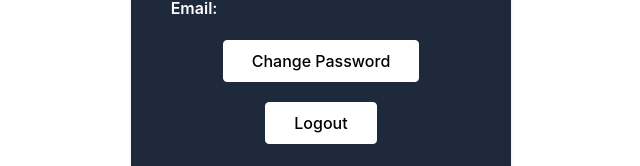
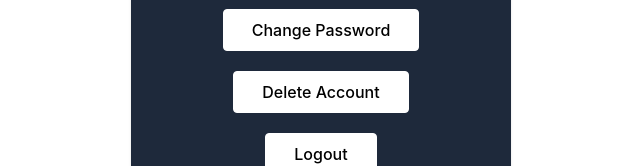
Before and after one commit to MuhammadHammad-github/crudAuth, a React (Vite) app: page / in a window 1280 px wide. Shown: the part 483-649 px from the top of the page, without its empty margins (319-959 px from the left). Built offline with nearby package versions, Linux system fonts and the light colour scheme; no server answers; sample sign-in values are in the browser's storage.

Commit message:
added delete user functionality

```diff
--- a/src/pages/Home.jsx
+++ b/src/pages/Home.jsx
@@ -74,6 +74,23 @@ const Home = () => {
     localStorage.removeItem("authToken");
     navigate("/login");
   };
+  const deleteAccount = async () => {
+    const response = await fetch(
+      "https://crudauthbackend.glitch.me/api/auth/deleteUser",
+      {
+        headers: {
+          "content-type": "application/json",
+          id: user._id,
+        },
+      }
+    );
+    const json = await response.json();
+    enqueueSnackbar({
+      message: json.message,
+      variant: response.ok ? "success" : "error",
+    });
+    if (response.ok) navigate("/login");
+  };
   return (
     <div className="min-h-screen flex items-center justify-center">
       <div className="bg-slate-800   flex flex-col items-center gap-5 text-white shadow p-10 rounded">
@@ -126,6 +143,14 @@ const Home = () => {
           Cancel
         </button>{" "}
         <button
+          onClick={deleteAccount}
+          className={`${
+            toggled && "hidden"
+          } btn  bg-white text-black font-medium transitional hover:bg-transparent hover:text-white border border-white`}
+        >
+          Delete Account
+        </button>
+        <button
           onClick={logout}
           className={`${
             toggled && "hidden"
```
